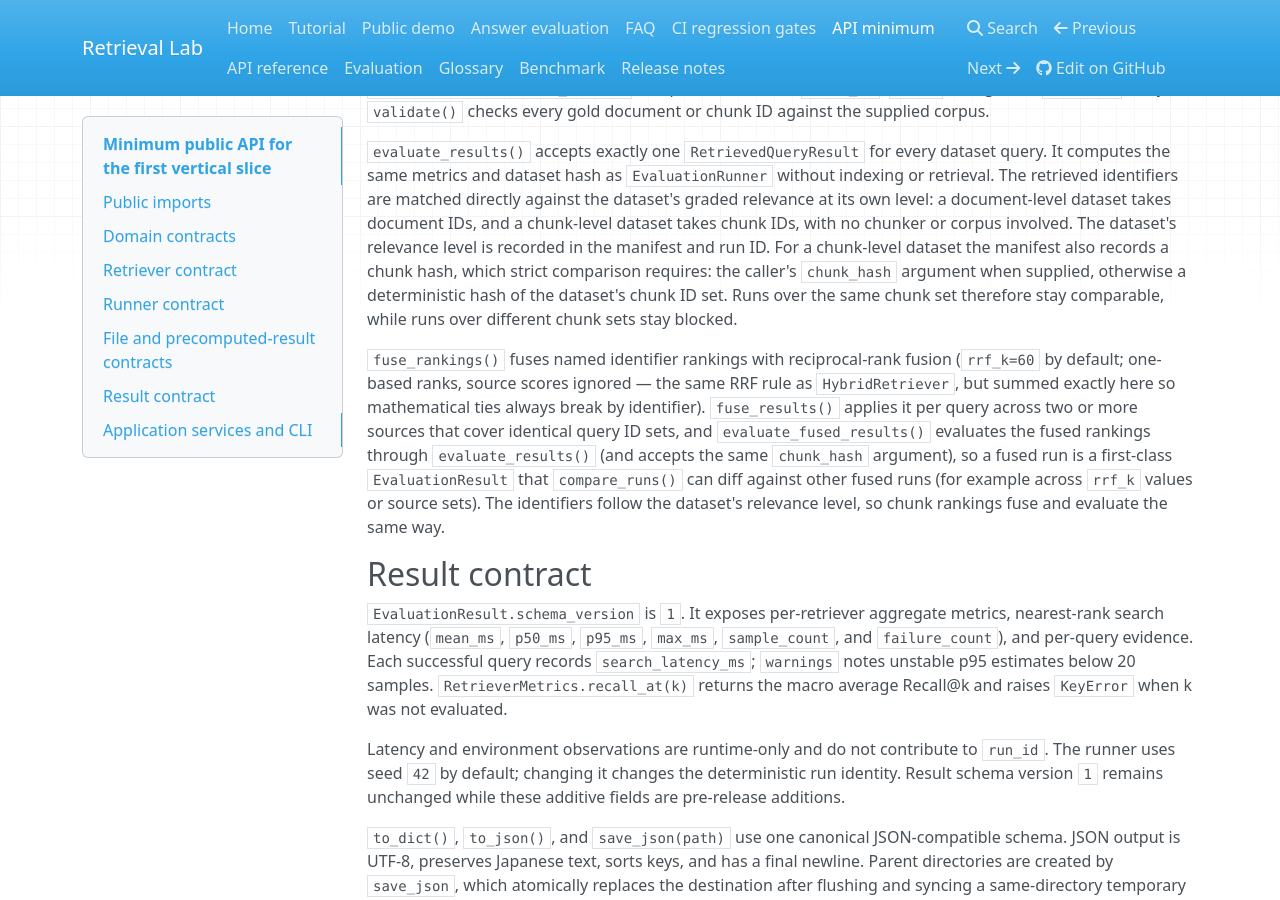
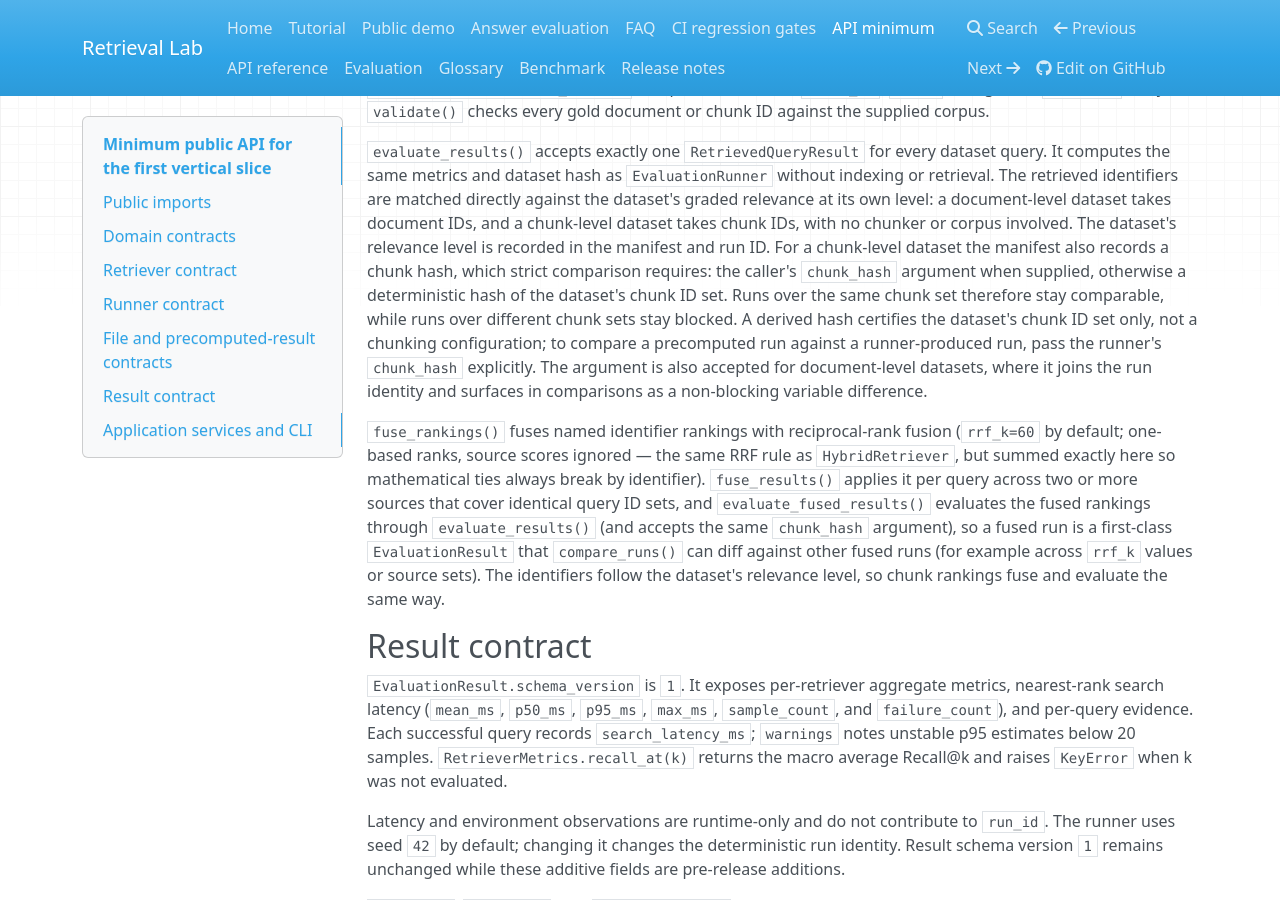
Before and after one commit to M4kuq/retrieval-lab, an MkDocs documentation site: the page built from docs/api-minimum.md, in a window 1280 px wide and 900 px high, scrolled down 6136 px. Built offline with MkDocs 1.6.1, drawn with Linux system fonts in a browser that asks for light colours; nearby versions of some CDN libraries.

Commit message:
docs+test: record precomputed chunk_hash semantics and pin identity invariants (RET-31)

```diff
--- a/docs/api-minimum.md
+++ b/docs/api-minimum.md
@@ -333,7 +333,12 @@ For a chunk-level dataset the manifest also records a chunk hash, which
 strict comparison requires: the caller's `chunk_hash` argument when
 supplied, otherwise a deterministic hash of the dataset's chunk ID set.
 Runs over the same chunk set therefore stay comparable, while runs over
-different chunk sets stay blocked.
+different chunk sets stay blocked. A derived hash certifies the
+dataset's chunk ID set only, not a chunking configuration; to compare a
+precomputed run against a runner-produced run, pass the runner's
+`chunk_hash` explicitly. The argument is also accepted for
+document-level datasets, where it joins the run identity and surfaces
+in comparisons as a non-blocking variable difference.
 
 `fuse_rankings()` fuses named identifier rankings with reciprocal-rank fusion
 (`rrf_k=60` by default; one-based ranks, source scores ignored — the same RRF
```
Also changed, not shown: CHANGELOG.md (+3 -2 lines), docs/technical-design.md (+3 -1 lines), 2 other files.
